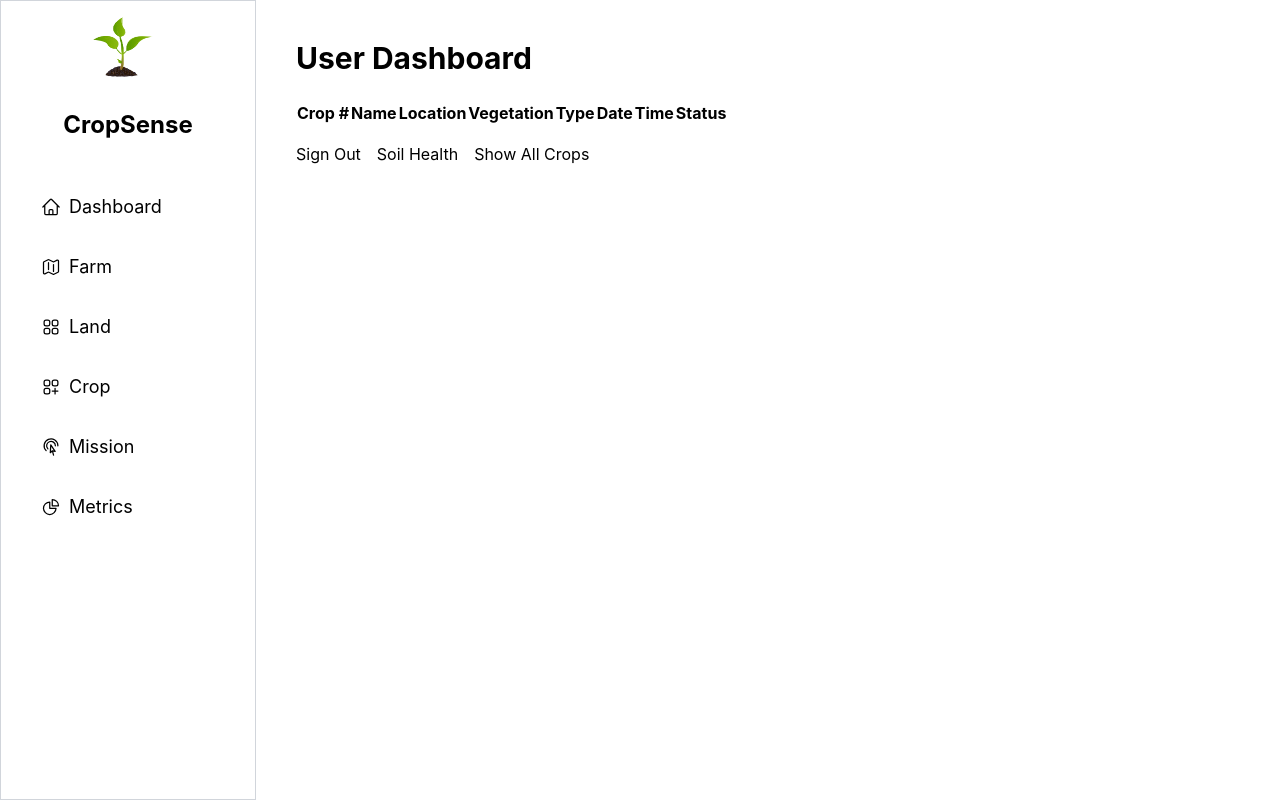
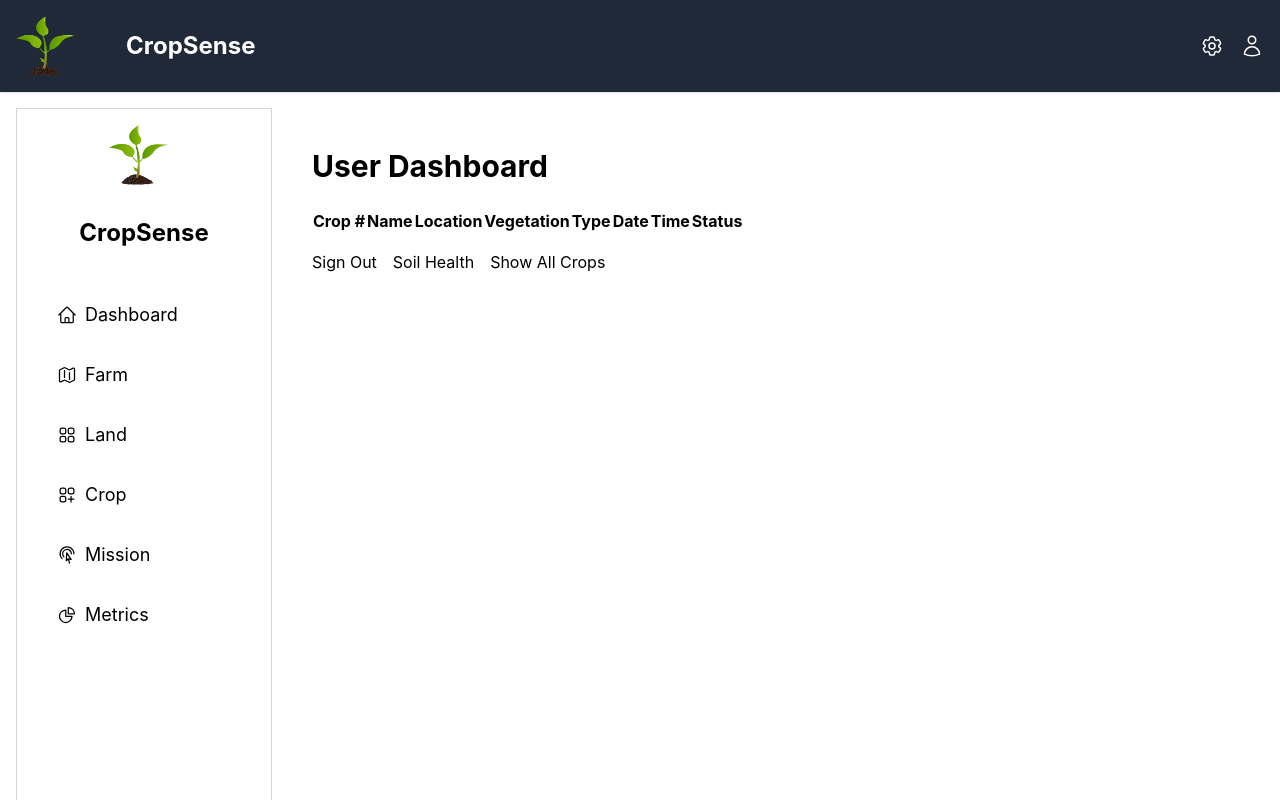
Before and after one commit to rhasbinisjsu/CMPE295, a React (Create React App) app in the folder frontend/: page /userDashboard in a window 1280 px wide. Built offline with nearby package versions, Linux system fonts and the light colour scheme.

Commit message:
Add header section with company name and settings icon and profile icon

```diff
--- a/frontend/src/App.js
+++ b/frontend/src/App.js
@@ -15,6 +15,8 @@ import Land from './Components/Land';
 import Crop from './Components/Crop';
 import Metrics from './Components/Metrics';
 import Mission from './Components/Mission';
+import Farm1 from './Components/Farm1';
+import Header from './Components/Header';
 
 
 
@@ -42,6 +44,9 @@ import Mission from './Components/Mission';
 
 function App(){
   return(
+      <div className="flex flex-col h-screen">
+        <Header />
+        <main className="flex-1 overflow-auto p-4">
              <div>
               <BrowserRouter>
               <Switch>
@@ -54,9 +59,13 @@ function App(){
                 <Route exact path="/Metrics" component={Metrics}/>
                   <Route exact path="/Mission" component={Mission}/>
               <Route exact path="/userDashboard" component={UserDashboard}/>
+                <Route exact path="/Farm1" component={Farm1}/>
               </Switch>
               </BrowserRouter>
             </div>
+        </main>
+    </div>
+
   );
 }
 
--- /dev/null
+++ b/frontend/src/Components/Header.js
@@ -0,0 +1,24 @@
+import React from 'react';
+import { Cog6ToothIcon, UserIcon } from '@heroicons/react/24/outline';
+import logo from "./styles/Crop.png";
+
+const Header = () => {
+  return (
+    <header className="bg-gray-800 text-white shadow p-4 flex justify-between items-center">
+      <div className=" flex items-center ">
+        <img src={logo} alt="Logo" style={{height: '60px', width: '60px', marginRight: '10px' }} />
+        <h1 className="px-10 text-2xl font-bold">CropSense</h1>
+      </div>
+      <div className="flex items-center space-x-4">
+        <button aria-label="Settings">
+          <Cog6ToothIcon className="h-6 w-6 text-white hover:text-gray-400" />
+        </button>
+        <button aria-label="Profile">
+          <UserIcon className="h-6 w-6 text-white hover:text-gray-400" />
+        </button>
+      </div>
+    </header>
+  );
+};
+
+export default Header;
```
Lines whose indentation alone changed are shown as unchanged.
